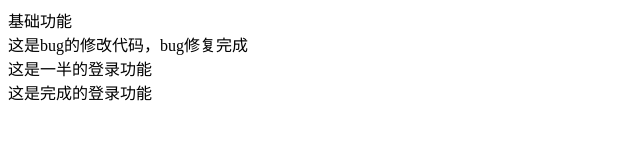
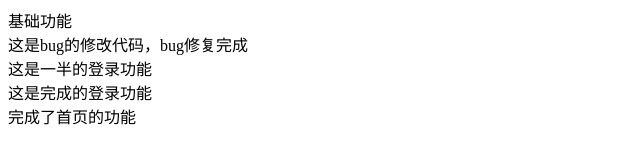
Before and after one commit to wang-dblwei/myfirst, a plain HTML site: page index.html in a window 1280 px wide. Shown: the whole page, without its empty margins (0-640 px from the left). Drawn offline with Linux system fonts and the light colour scheme.

Commit message:
完成了首页的功能

```diff
--- a/index.html
+++ b/index.html
@@ -21,5 +21,6 @@
      <div>这是bug的修改代码，bug修复完成</div>
      <div>这是一半的登录功能</div>
      <div>这是完成的登录功能</div>
+     <div>完成了首页的功能</div>
 </body>
 </html>
```
